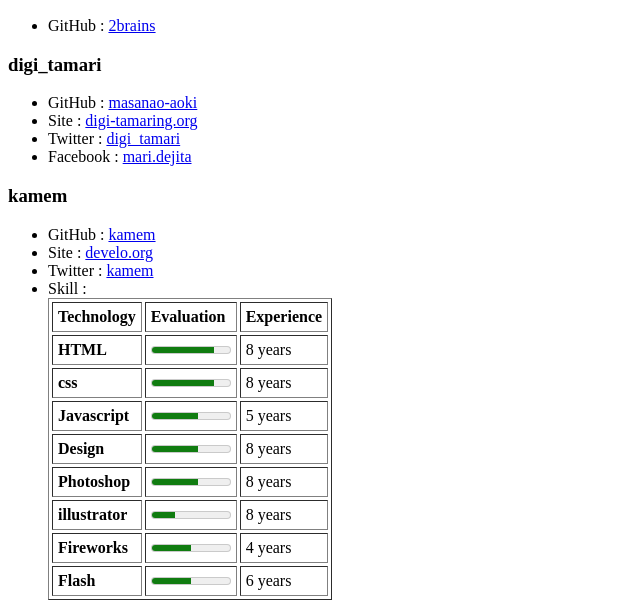
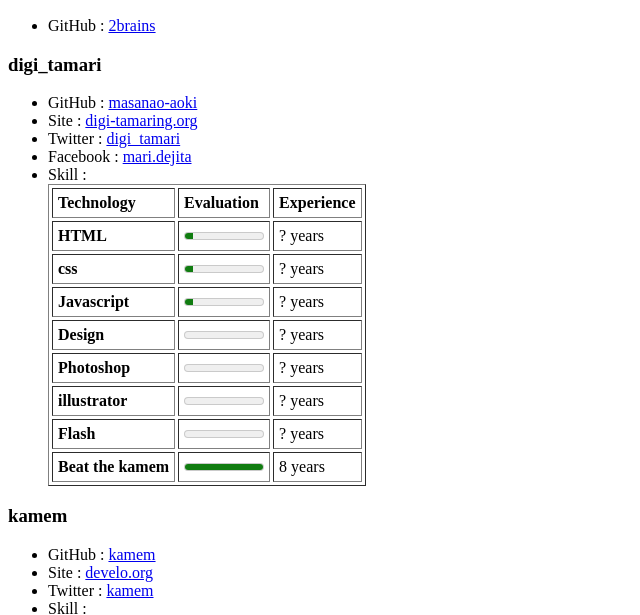
Before and after one commit to 2brains/2brains.github.com, a plain HTML site: page index.html in a window 1280 px wide. Shown: the part 110-725 px from the top of the page, without its empty margins (0-640 px from the left). Drawn offline with Linux system fonts and the light colour scheme.

Commit message:
add skill to digi

```diff
--- a/index.html
+++ b/index.html
@@ -25,6 +25,60 @@
 				<li>Site : <a href="http://www.digi-tamaring.org/">digi-tamaring.org</a></li>
 				<li>Twitter : <a href="https://twitter.com/digi_tamari">digi_tamari</a></li>
 				<li>Facebook : <a href="https://www.facebook.com/mari.dejita">mari.dejita</a></li>
+				<li>Skill :
+					<table border="1" cellpadding="5" cellspacing="3">
+						<thead>
+							<tr>
+								<th>Technology</th>
+								<th>Evaluation</th>
+								<th>Experience</th>
+							</tr>
+						</thead>
+
+						<tbody>
+							<tr>
+								<th>HTML</th>
+								<td><meter value="1" max="10">1/10</meter></td>
+								<td>? years</td>
+							</tr>
+							<tr>
+								<th>css</th>
+								<td><meter value="1" max="10">1/10</meter></td>
+								<td>? years</td>
+							</tr>
+							<tr>
+								<th>Javascript</th>
+								<td><meter value="1" max="10">1/10</meter></td>
+								<td>? years</td>
+							</tr>
+							<tr>
+								<th>Design</th>
+								<td><meter value="0" max="10">0/10</meter></td>
+								<td>? years</td>
+							</tr>
+							<tr>
+								<th>Photoshop</th>
+								<td><meter value="0" max="10">0/10</meter></td>
+								<td>? years</td>
+							</tr>
+							<tr>
+								<th>illustrator</th>
+								<td><meter value="0" max="10">0/10</meter></td>
+								<td>? years</td>
+							</tr>
+							<tr>
+								<th>Flash</th>
+								<td><meter value="0" max="10">0/10</meter></td>
+								<td>? years</td>
+							</tr>
+							<tr>
+								<th>Beat the kamem</th>
+								<td><meter value="10" max="10">10/10</meter></td>
+								<td>8 years</td>
+							</tr>
+						</tbody>
+					</table>
+				</li>
 			</ul>
 		</section>
 		<section>
```
